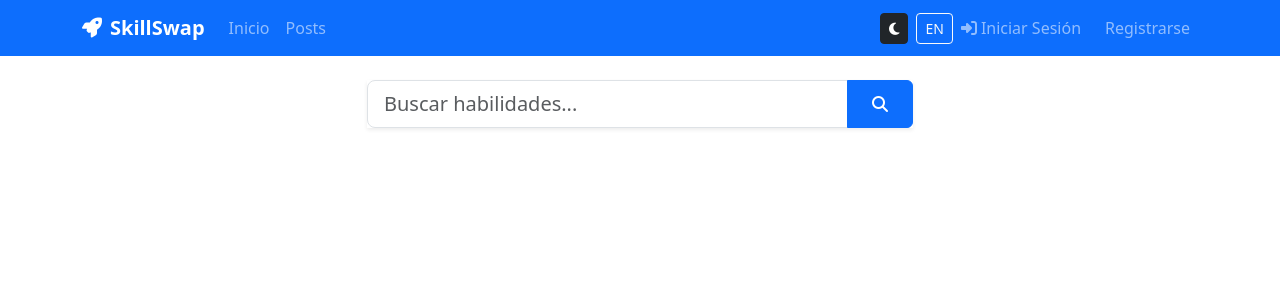
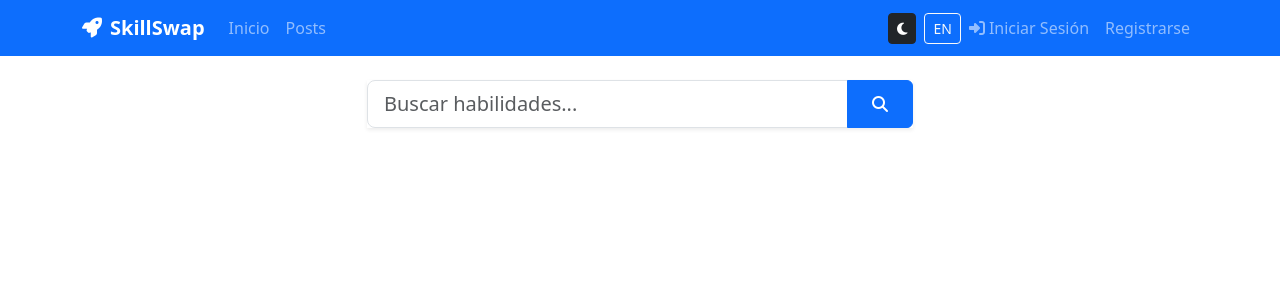
Before and after one commit to jherhum1702/skillswap-django, a Django app: page / in a window 1280 px wide. Shown: the top 300 px of the page. Run offline with Django 5.2, Linux system fonts and the light colour scheme; data that the repository does not hold is empty.

Commit message:
bugfix: buttons fixed

```diff
--- a/templates/base.html
+++ b/templates/base.html
@@ -44,8 +44,9 @@
                 </ul>
 
                 <ul class="navbar-nav">
-                    <!-- Botón cambiar tema -->
-                    <li class="nav-item d-flex align-items-center">
+                    <!-- Botones cambiar tema e idioma -->
+                    <li class="nav-item d-flex align-items-center gap-2">
+                        <!-- Botón cambiar tema -->
                         <form method="post" action="{% url 'core:change_preference'%}" style="display: inline;">
                             {% csrf_token %}
                             {% if theme == 'dark' %}
@@ -60,10 +61,8 @@
                                 </button>
                             {% endif %}
                         </form>
-                    </li>
 
-                    <!-- Botón cambiar idioma -->
-                    <li class="nav-item d-flex align-items-center ms-2">
+                        <!-- Botón cambiar idioma -->
                         <form method="post" action="{% url 'core:change_preference'%}" style="display: inline;">
                             {% csrf_token %}
                             {% if lang == 'es' %}
@@ -108,7 +107,7 @@
                             </a>
                         </li>
                         <li class="nav-item">
-                            <a class="nav-link btn s ms-2" href="{% url 'core:registro' %}">
+                            <a class="nav-link" href="{% url 'core:registro' %}">
                                 Registrarse
                             </a>
                         </li>
```
